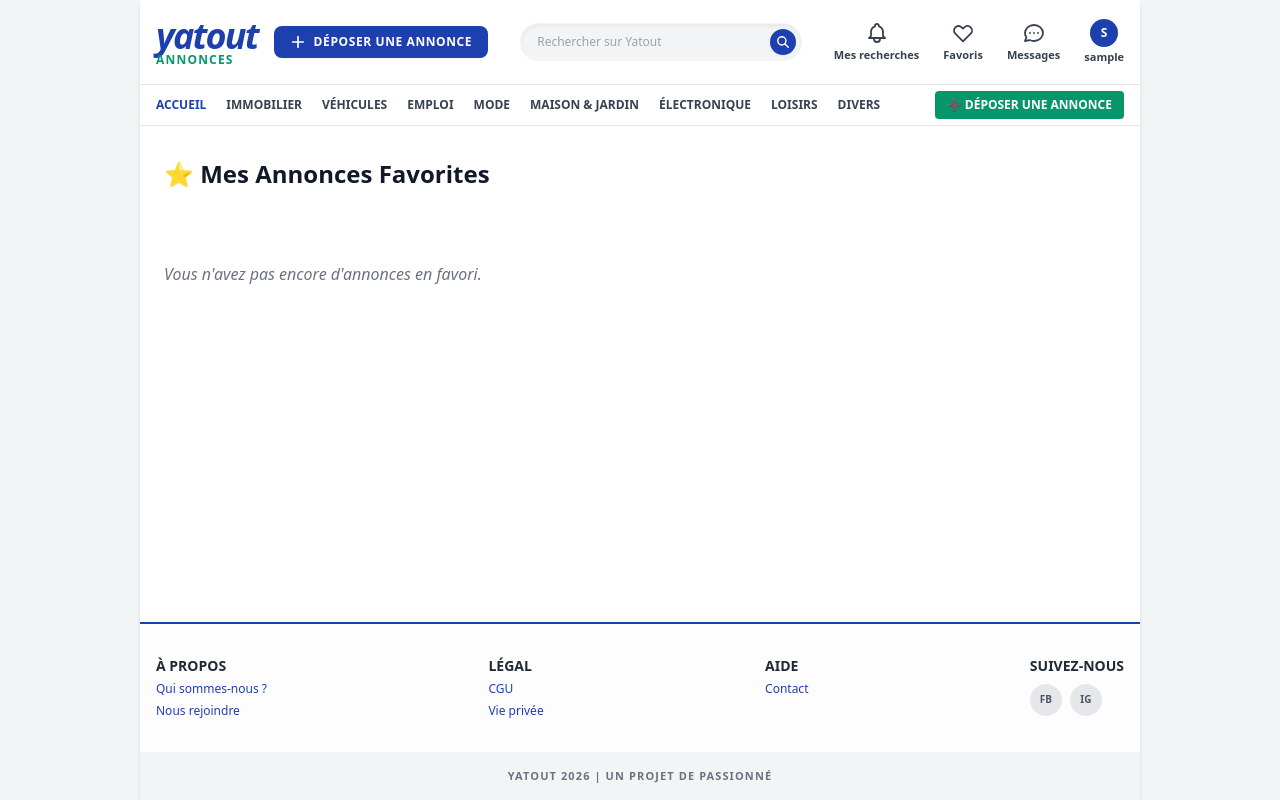
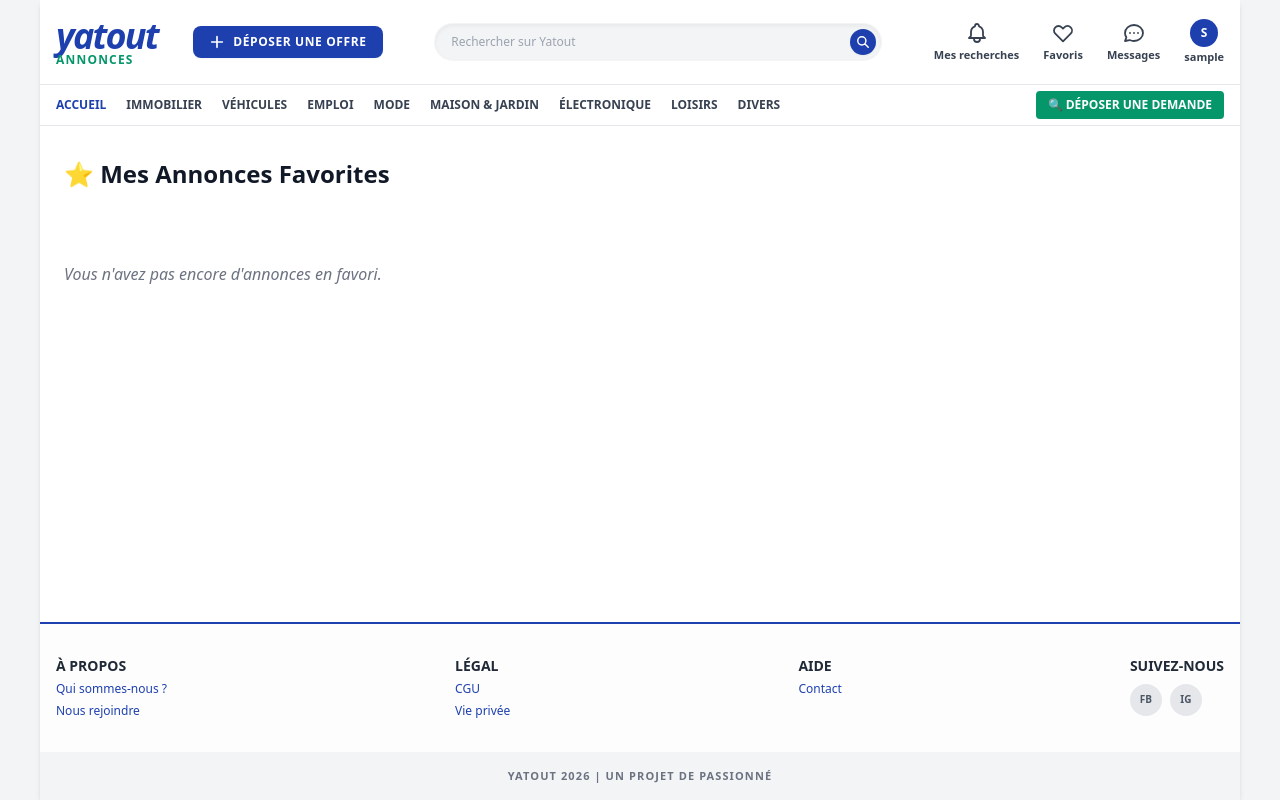
Before and after one commit to neuf2dev/yatout, a Django app: page /mes-favoris/ in a window 1280 px wide. Run offline with Django 5.2, Linux system fonts and the light colour scheme; the visitor is signed in with stand-in values (Sample User, id 1); data that the repository does not hold is empty; some libraries are stand-ins or nearby versions.

Commit message:
Mise a jour des boutons Offre et Demande + passage du conteneur a 1200px

```diff
--- a/annonces/templates/annonces/accueil.html
+++ b/annonces/templates/annonces/accueil.html
@@ -8,7 +8,7 @@
 </head>
 <body class="bg-gray-100 font-sans">
 
-    <div class="max-w-[1000px] mx-auto bg-white min-h-screen shadow-md flex flex-col">
+    <div class="max-w-[1200px] mx-auto bg-white min-h-screen shadow-md flex flex-col">
 
         <!-- HEADER UNIFIÉ AVEC MENU ICÔNES -->
         <header class="flex flex-col md:flex-row justify-between items-center p-4 border-b border-gray-200 gap-4 bg-white">
@@ -21,12 +21,12 @@
                 </h1>
             </div>
 
-    <!-- BOUTON DÉPOSER UNE ANNONCE -->
-    <a href="{% url 'deposer_annonce' %}" class="bg-[#1e40af] hover:bg-blue-800 text-white font-bold px-4 py-2 rounded-lg text-xs flex items-center gap-2 shadow-sm transition-colors uppercase tracking-wider">
+            <!-- BOUTON DÉPOSER UNE OFFRE -->
+            <a href="{% url 'deposer_annonce' %}?type=offre" class="bg-[#1e40af] hover:bg-blue-800 text-white font-bold px-4 py-2 rounded-lg text-xs flex items-center gap-2 shadow-sm transition-colors uppercase tracking-wider">
                 <svg xmlns="http://www.w3.org/2000/svg" class="h-4 w-4" fill="none" viewBox="0 0 24 24" stroke="currentColor">
                     <path stroke-linecap="round" stroke-linejoin="round" stroke-width="2.5" d="M12 4v16m8-8H4" />
                 </svg>
-        Déposer une annonce
+                Déposer une offre
             </a>
 
             <!-- BARRE DE RECHERCHE COMPACTE (MASQUÉE SUR L'ACCUEIL, VISIBLE PARTOUT AILLEURS) -->
@@ -111,7 +111,7 @@
 
         <!-- NAVIGATION MEGA MENU COMPLET -->
         <nav class="bg-white border-b border-gray-200 relative z-50">
-            <div class="max-w-[1000px] mx-auto px-4 flex items-center justify-between text-xs font-bold text-gray-700 uppercase">
+            <div class="max-w-[1200px] mx-auto px-4 flex items-center justify-between text-xs font-bold text-gray-700 uppercase">
                 <div class="flex items-center gap-5">
 
                     <a href="{% url 'accueil_annonces' %}" class="py-3 text-[#1e40af] hover:border-b-2 hover:border-[#1e40af]">Accueil</a>
@@ -122,7 +122,7 @@
                             Immobilier
                         </a>
                         <div class="hidden group-hover:block absolute left-0 top-full w-full bg-white border-b border-gray-200 shadow-xl py-6 px-8 normal-case text-gray-700">
-                            <div class="max-w-[1000px] mx-auto grid grid-cols-3 gap-8">
+                            <div class="max-w-[1200px] mx-auto grid grid-cols-3 gap-8">
                                 <div>
                                     <h4 class="font-bold text-[#1e40af] mb-2 border-b pb-1 text-sm">Ventes immobilières</h4>
                                     <ul class="space-y-1.5 text-xs text-gray-600">
@@ -157,7 +157,7 @@
                             Véhicules
                         </a>
                         <div class="hidden group-hover:block absolute left-0 top-full w-full bg-white border-b border-gray-200 shadow-xl py-6 px-8 normal-case text-gray-700">
-                            <div class="max-w-[1000px] mx-auto grid grid-cols-3 gap-8">
+                            <div class="max-w-[1200px] mx-auto grid grid-cols-3 gap-8">
                                 <div>
                                     <h4 class="font-bold text-[#1e40af] mb-2 border-b pb-1 text-sm">Voitures & Motos</h4>
                                     <ul class="space-y-1.5 text-xs text-gray-600">
@@ -195,7 +195,7 @@
                             Emploi
                         </a>
                         <div class="hidden group-hover:block absolute left-0 top-full w-full bg-white border-b border-gray-200 shadow-xl py-6 px-8 normal-case text-gray-700">
-                            <div class="max-w-[1000px] mx-auto grid grid-cols-3 gap-8">
+                            <div class="max-w-[1200px] mx-auto grid grid-cols-3 gap-8">
                                 <div>
                                     <h4 class="font-bold text-[#1e40af] mb-2 border-b pb-1 text-sm">Offres d'emploi</h4>
                                     <ul class="space-y-1.5 text-xs text-gray-600">
@@ -228,7 +228,7 @@
                             Mode
                         </a>
                         <div class="hidden group-hover:block absolute left-0 top-full w-full bg-white border-b border-gray-200 shadow-xl py-6 px-8 normal-case text-gray-700">
-                            <div class="max-w-[1000px] mx-auto grid grid-cols-3 gap-8">
+                            <div class="max-w-[1200px] mx-auto grid grid-cols-3 gap-8">
                                 <div>
                                     <h4 class="font-bold text-[#1e40af] mb-2 border-b pb-1 text-sm">Vêtements & Chaussures</h4>
                                     <ul class="space-y-1.5 text-xs text-gray-600">
@@ -262,7 +262,7 @@
                             Maison & Jardin
                         </a>
                         <div class="hidden group-hover:block absolute left-0 top-full w-full bg-white border-b border-gray-200 shadow-xl py-6 px-8 normal-case text-gray-700">
-                            <div class="max-w-[1000px] mx-auto grid grid-cols-4 gap-6">
+                            <div class="max-w-[1200px] mx-auto grid grid-cols-4 gap-6">
                                 <div>
                                     <h4 class="font-bold text-[#1e40af] mb-2 border-b pb-1 text-sm">Ameublement</h4>
                                     <ul class="space-y-1.5 text-xs text-gray-600">
@@ -306,7 +306,7 @@
                             Électronique
                         </a>
                         <div class="hidden group-hover:block absolute left-0 top-full w-full bg-white border-b border-gray-200 shadow-xl py-6 px-8 normal-case text-gray-700">
-                            <div class="max-w-[1000px] mx-auto grid grid-cols-3 gap-8">
+                            <div class="max-w-[1200px] mx-auto grid grid-cols-3 gap-8">
                                 <div>
                                     <h4 class="font-bold text-[#1e40af] mb-2 border-b pb-1 text-sm">Informatique</h4>
                                     <ul class="space-y-1.5 text-xs text-gray-600">
@@ -339,7 +339,7 @@
                             Loisirs
                         </a>
                         <div class="hidden group-hover:block absolute left-0 top-full w-full bg-white border-b border-gray-200 shadow-xl py-6 px-8 normal-case text-gray-700">
-                            <div class="max-w-[1000px] mx-auto grid grid-cols-3 gap-8">
+                            <div class="max-w-[1200px] mx-auto grid grid-cols-3 gap-8">
                                 <div>
                                     <h4 class="font-bold text-[#1e40af] mb-2 border-b pb-1 text-sm">Culture & Musique</h4>
                                     <ul class="space-y-1.5 text-xs text-gray-600">
@@ -372,7 +372,7 @@
                             Divers
                         </a>
                         <div class="hidden group-hover:block absolute left-0 top-full w-full bg-white border-b border-gray-200 shadow-xl py-6 px-8 normal-case text-gray-700">
-                            <div class="max-w-[1000px] mx-auto grid grid-cols-4 gap-6">
+                            <div class="max-w-[1200px] mx-auto grid grid-cols-4 gap-6">
                                 <!-- LOCATIONS DE VACANCES -->
                                 <div>
                                     <h4 class="font-bold text-[#1e40af] mb-2 border-b pb-1 text-sm">Locations de vacances</h4>
@@ -424,9 +424,10 @@
                     </div>
                 </div>
 
+                <!-- BOUTON DÉPOSER UNE DEMANDE -->
                 <div class="flex items-center gap-4">
-                    <a href="{% url 'deposer_annonce' %}" class="bg-emerald-600 hover:bg-emerald-700 text-white font-bold px-3 py-1.5 rounded transition-colors text-xs flex items-center gap-1">
-                        ➕ Déposer une annonce
+                    <a href="{% url 'deposer_annonce' %}?type=demande" class="bg-emerald-600 hover:bg-emerald-700 text-white font-bold px-3 py-1.5 rounded transition-colors text-xs flex items-center gap-1 uppercase">
+                        🔍 Déposer une demande
                     </a>
                 </div>
             </div>
```
Lines whose indentation alone changed are shown as unchanged.
